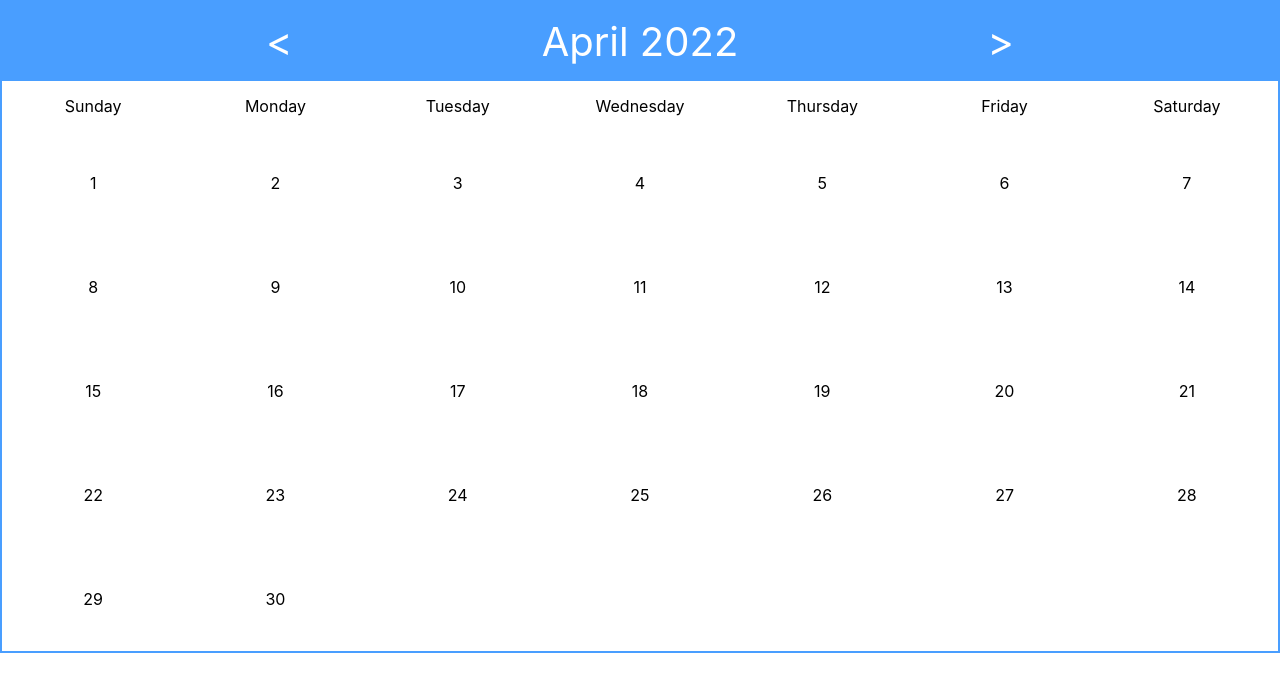
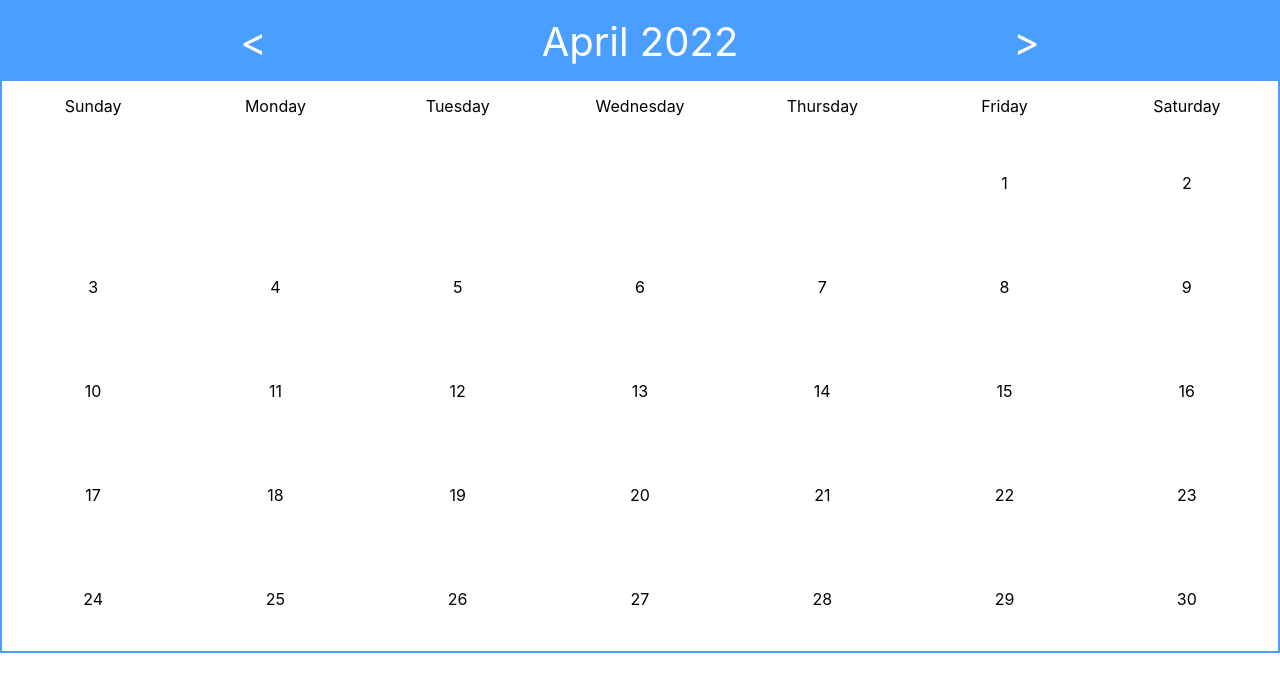
Before and after one commit to Tasty63/calendar-app, a React (Create React App) app: page / in a window 1280 px wide. Shown: the top 692 px of the page. Built offline with nearby package versions, Linux system fonts and the light colour scheme.

Commit message:
feat: make changing calendar months

```diff
--- a/src/components/Calendar/Calendar.scss
+++ b/src/components/Calendar/Calendar.scss
@@ -10,6 +10,12 @@
     background-color: $calendar-color;
     color: white;
     font-size: 40px;
+  }
+
+  &__current-month {
+    display: flex;
+    flex-basis: 300px;
+    justify-content: center;
   }
 
   &__weekdays {
@@ -42,9 +48,20 @@
       cursor: pointer;
     }
   }
+
+  &__empty {
+    display: flex;
+    justify-content: center;
+    flex: 0 0 calc(100% / 7);
+    padding: 40px 0;
+    border-radius: 5px;
+    box-sizing: border-box;
+    border: 2px solid transparent;
+  }
 }
 
 .button-month {
+  user-select: none;
   &:hover {
     cursor: pointer;
   }
--- a/src/components/Calendar/Calendar.tsx
+++ b/src/components/Calendar/Calendar.tsx
@@ -1,41 +1,59 @@
-import React from 'react';
+import React, { useEffect, useState } from 'react';
+import { months, weekDays } from '../config/constants';
 import './Calendar.scss';
 
 function Calendar() {
+  const [currentDate, setDate] = useState(new Date());
+  const [daysMatrix, setDays] = useState<Number[]>([]);
+
+  const setNextMonth = () => {
+    setDate((prevDate) => new Date(prevDate.getFullYear(), prevDate.getMonth() + 1));
+  };
+
+  const setPrevMonth = () => {
+    setDate((prevDate) => new Date(prevDate.getFullYear(), prevDate.getMonth() - 1));
+  };
+
   const getDaysInMonth = () => {
-    const date = new Date();
+    const day = currentDate.getDate();
+    const month = currentDate.getMonth();
+    const year = currentDate.getFullYear();
 
-    const month = date.getMonth();
-    const year = date.getFullYear();
+    const firstWeekDayNumber = new Date(year, month, 1).getDay();
 
     const daysInMonth = new Date(year, month + 1, 0).getDate();
-    return new Array(daysInMonth).fill(0);
+    return new Array(firstWeekDayNumber + daysInMonth).fill(null, 0, firstWeekDayNumber).fill(0, firstWeekDayNumber);
   };
 
-  const days = getDaysInMonth();
-  console.log(days);
+  useEffect(() => {
+    setDays(getDaysInMonth());
+  }, [currentDate]);
 
   return (
     <div className="calendar">
       <div className="calendar__header">
-        <div className="button-month">{`<`}</div>
-        <div className="calendar__current-month">April 2022</div>
-        <div className="button-month">{`>`}</div>
+        <div className="button-month" onClick={setPrevMonth}>{`<`}</div>
+        <div className="calendar__current-month">{`${
+          months[currentDate.getMonth()]
+        } ${currentDate.getFullYear()}`}</div>
+        <div className="button-month" onClick={setNextMonth}>{`>`}</div>
       </div>
       <div className="calendar__body">
         <div className="calendar__weekdays">
-          <div className="calendar__weekday">Sunday</div>
-          <div className="calendar__weekday">Monday</div>
-          <div className="calendar__weekday">Tuesday</div>
-          <div className="calendar__weekday">Wednesday</div>
-          <div className="calendar__weekday">Thursday</div>
-          <div className="calendar__weekday">Friday</div>
-          <div className="calendar__weekday">Saturday</div>
+          {weekDays.map((weekDay) => (
+            <div className="calendar__weekday">{weekDay}</div>
+          ))}
         </div>
         <div className="calendar__days">
-          {days.map((day, index) => (
-            <div className="calendar__day">{index + 1}</div>
-          ))}
+          {daysMatrix.map((day, index) => {
+            return day === null ? (
+              <div key={index} className="calendar__empty"></div>
+            ) : (
+              <div key={index} className="calendar__day">
+                {index - daysMatrix.filter((day) => day === null).length + 1}
+              </div>
+            );
+          })}
         </div>
       </div>
     </div>
--- /dev/null
+++ b/src/components/config/constants.ts
@@ -0,0 +1,16 @@
+export const months = [
+  'January',
+  'February',
+  'March',
+  'April',
+  'May',
+  'June',
+  'July',
+  'August',
+  'September',
+  'Octember',
+  'November',
+  'December',
+];
+
+export const weekDays = ['Sunday', 'Monday', 'Tuesday', 'Wednesday', 'Thursday', 'Friday', 'Saturday'];
```
